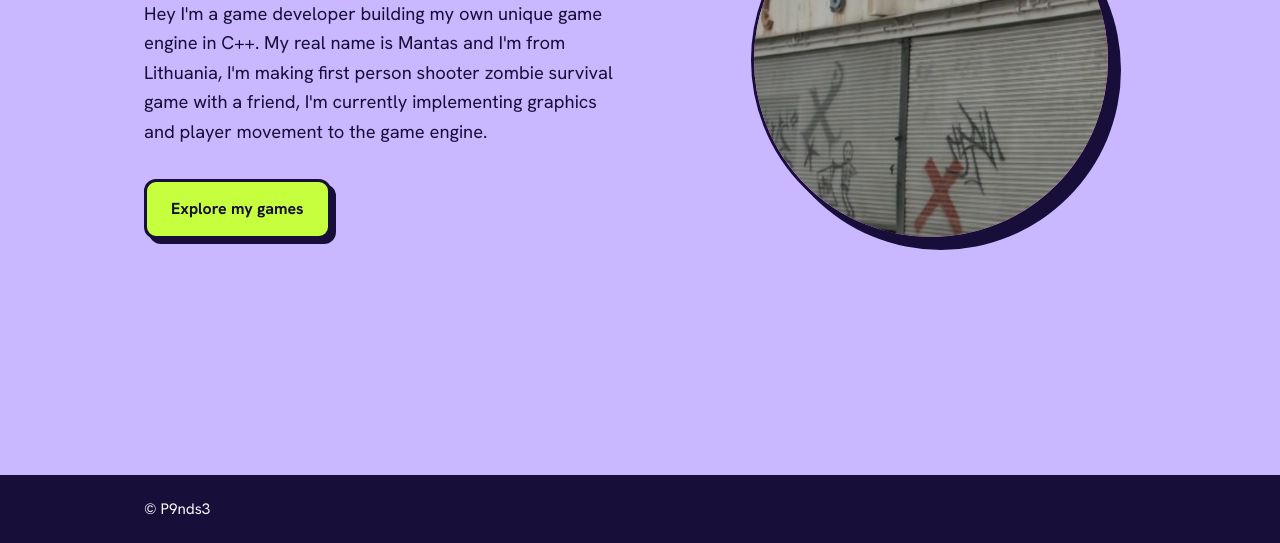
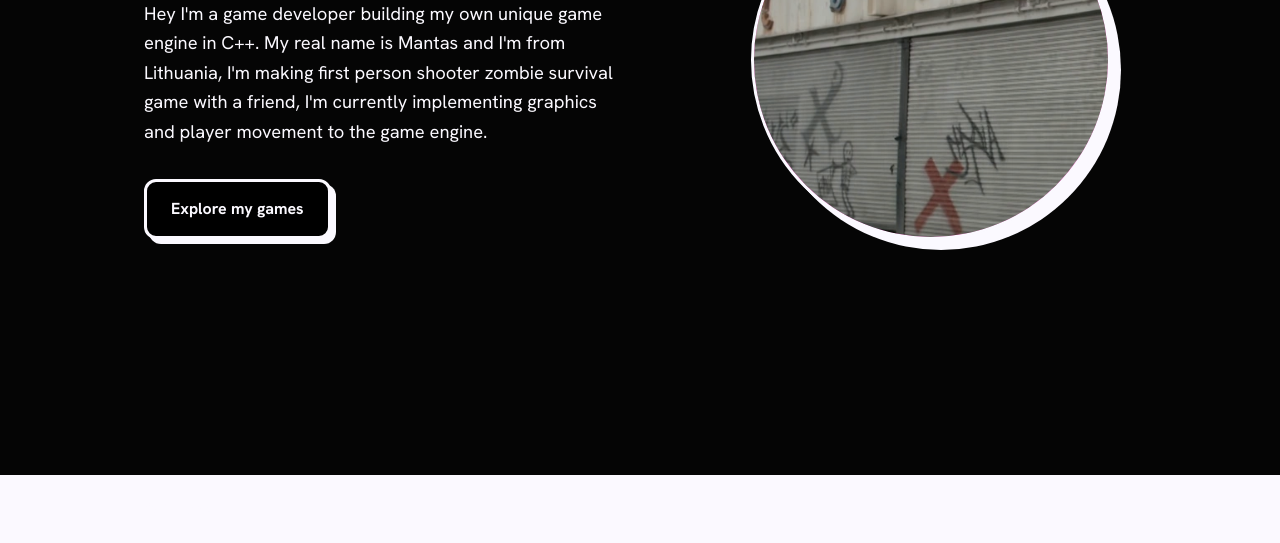
Before and after one commit to propdaily/AlmostAlive, a plain HTML site: page index.html in a window 1280 px wide. Shown: the part 257-800 px from the top of the page. Drawn offline with Linux system fonts and the light colour scheme; a web font is replaced by a local one.

Commit message:
Update index.html

```diff
--- a/index.html
+++ b/index.html
@@ -9,7 +9,7 @@
 <link rel="preconnect" href="https://fonts.gstatic.com" crossorigin>
 <link href="https://fonts.googleapis.com/css2?family=Unbounded:wght@600;800&family=Hanken+Grotesk:wght@400;500;700&display=swap" rel="stylesheet">
 <style>
-:root{--bg:#c9b8ff;--ink:#170f3a;--lime:#c6ff3d;--white:#fbf9ff;--pink:#ff7ad9}
+:root{--bg:#050505;--ink:#fbf9ff;--lime:#000000;--white:#fbf9ff;--pink:#ff7ad9}
 *{box-sizing:border-box;margin:0}
 body{background:var(--bg);color:var(--ink);font:400 1.08rem/1.6 'Hanken Grotesk',system-ui,sans-serif;min-height:100vh;display:flex;flex-direction:column}
 a{color:inherit}
```
